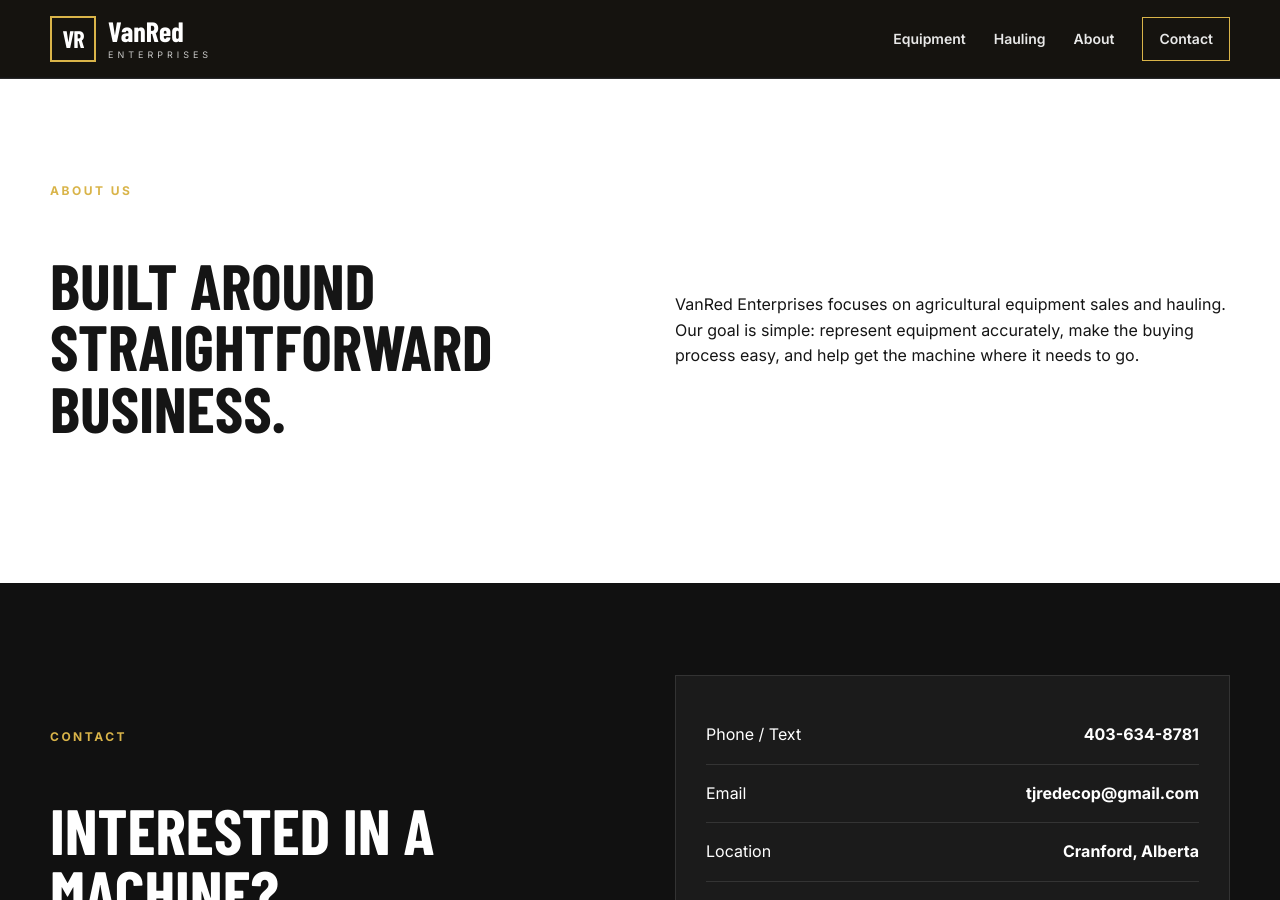
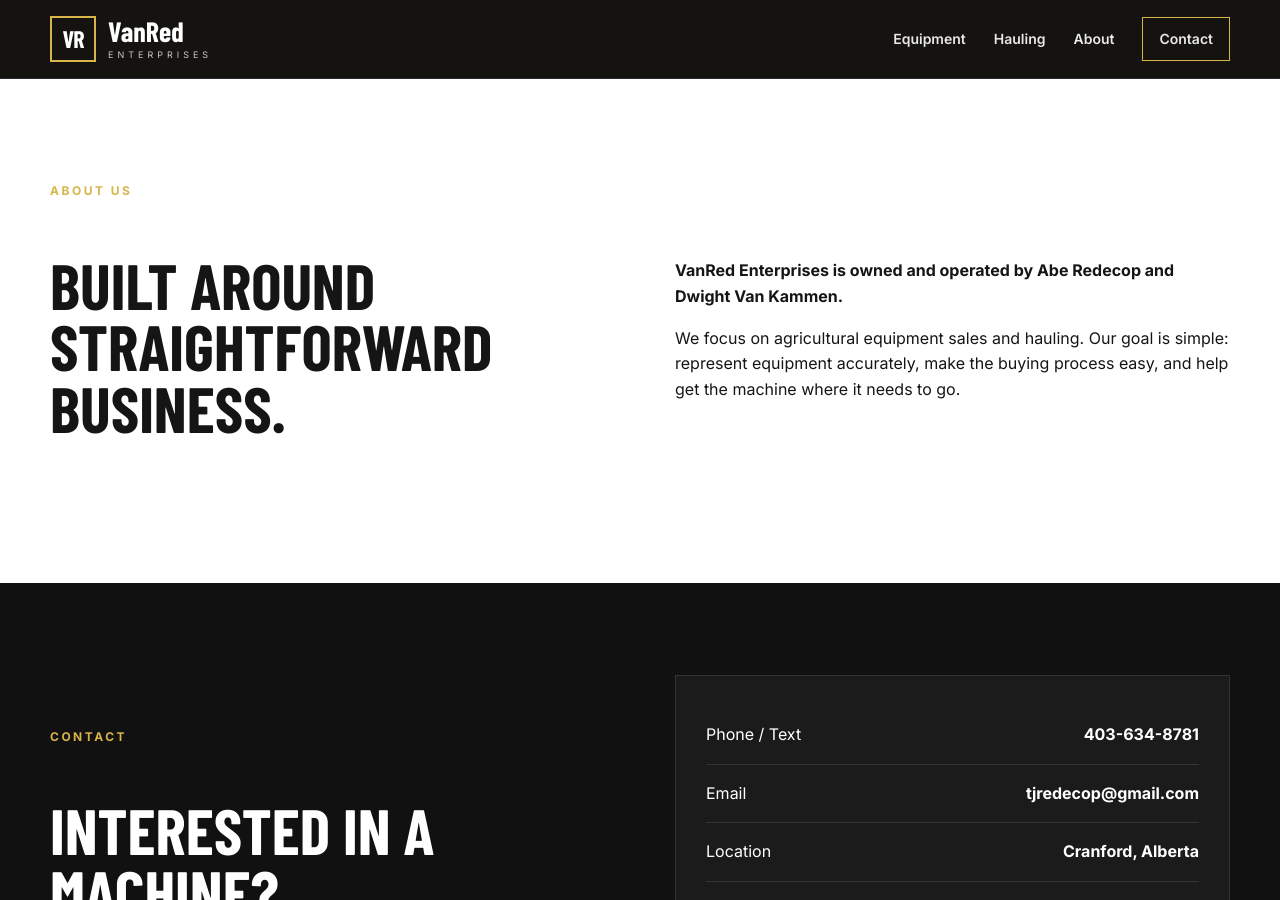
Before and after one commit to tjredecop-cmd/vanred-enterprises, a Jekyll site: the page built from index.html, in a window 1280 px wide and 900 px high, scrolled down 5694 px. Built offline with Jekyll 4.4.1, drawn with Linux system fonts in a browser that asks for light colours; some web fonts are replaced.

Commit message:
Add owners to About section

```diff
--- a/index.html
+++ b/index.html
@@ -44,7 +44,7 @@
 
 <section class="section hauling" id="hauling"><div class="wrap hauling-grid"><div><p class="section-kicker">Equipment Hauling</p><h2>From our yard to yours.</h2><p>Bought a machine from us? Need equipment moved? Contact VanRed Enterprises for hauling options and a quote.</p><a class="btn primary" href="#contact">Get a Hauling Quote</a></div></div></section>
 
-<section class="section about" id="about"><div class="wrap about-grid"><div><p class="section-kicker">About Us</p><h2>Built around straightforward business.</h2></div><div><p>VanRed Enterprises focuses on agricultural equipment sales and hauling. Our goal is simple: represent equipment accurately, make the buying process easy, and help get the machine where it needs to go.</p></div></div></section>
+<section class="section about" id="about"><div class="wrap about-grid"><div><p class="section-kicker">About Us</p><h2>Built around straightforward business.</h2></div><div><p><strong>VanRed Enterprises is owned and operated by Abe Redecop and Dwight Van Kammen.</strong></p><p>We focus on agricultural equipment sales and hauling. Our goal is simple: represent equipment accurately, make the buying process easy, and help get the machine where it needs to go.</p></div></div></section>
 
 <section class="section contact" id="contact"><div class="wrap contact-grid"><div><p class="section-kicker">Contact</p><h2>Interested in a machine?</h2><p>Call or text for pricing, additional photos, trade questions, or hauling.</p></div>
 <div class="contact-card"><div class="contact-row"><span>Phone / Text</span><strong><a class="contact-link" href="tel:+14036348781">403-634-8781</a></strong></div>
```
